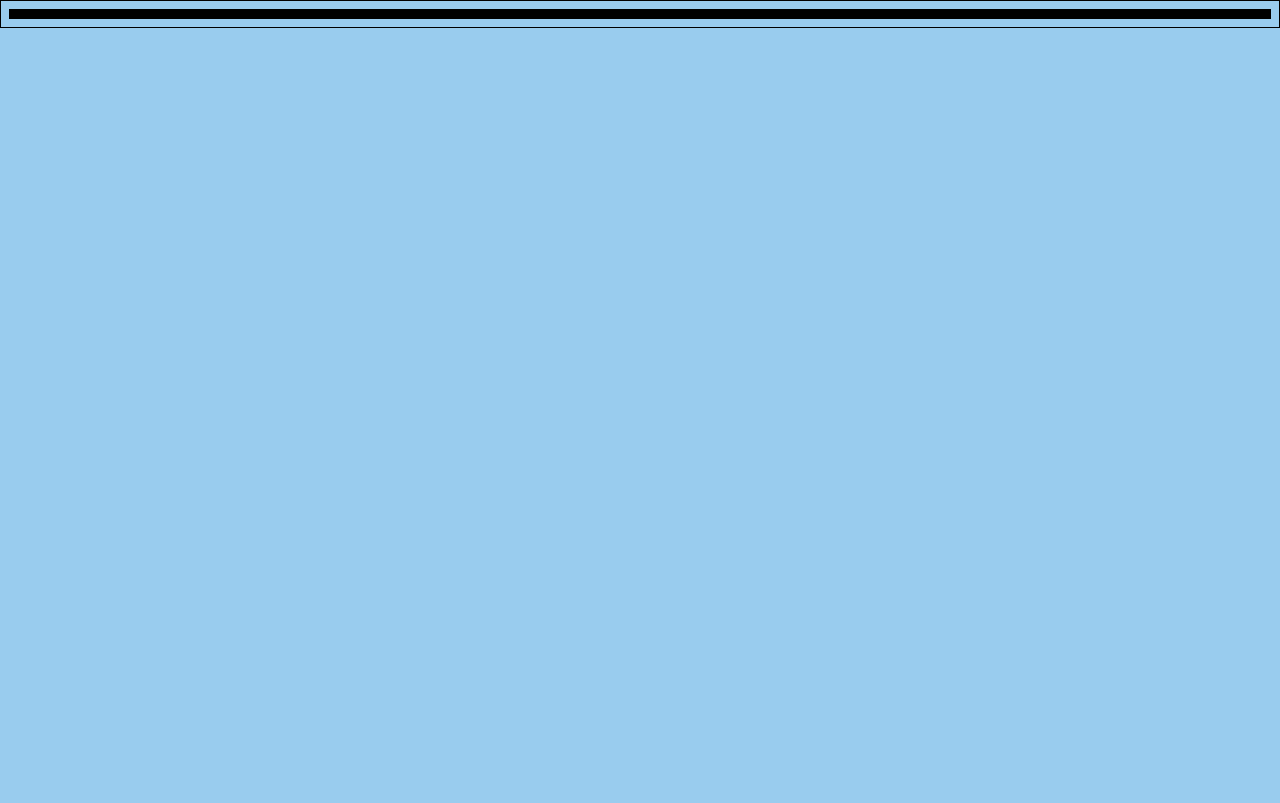
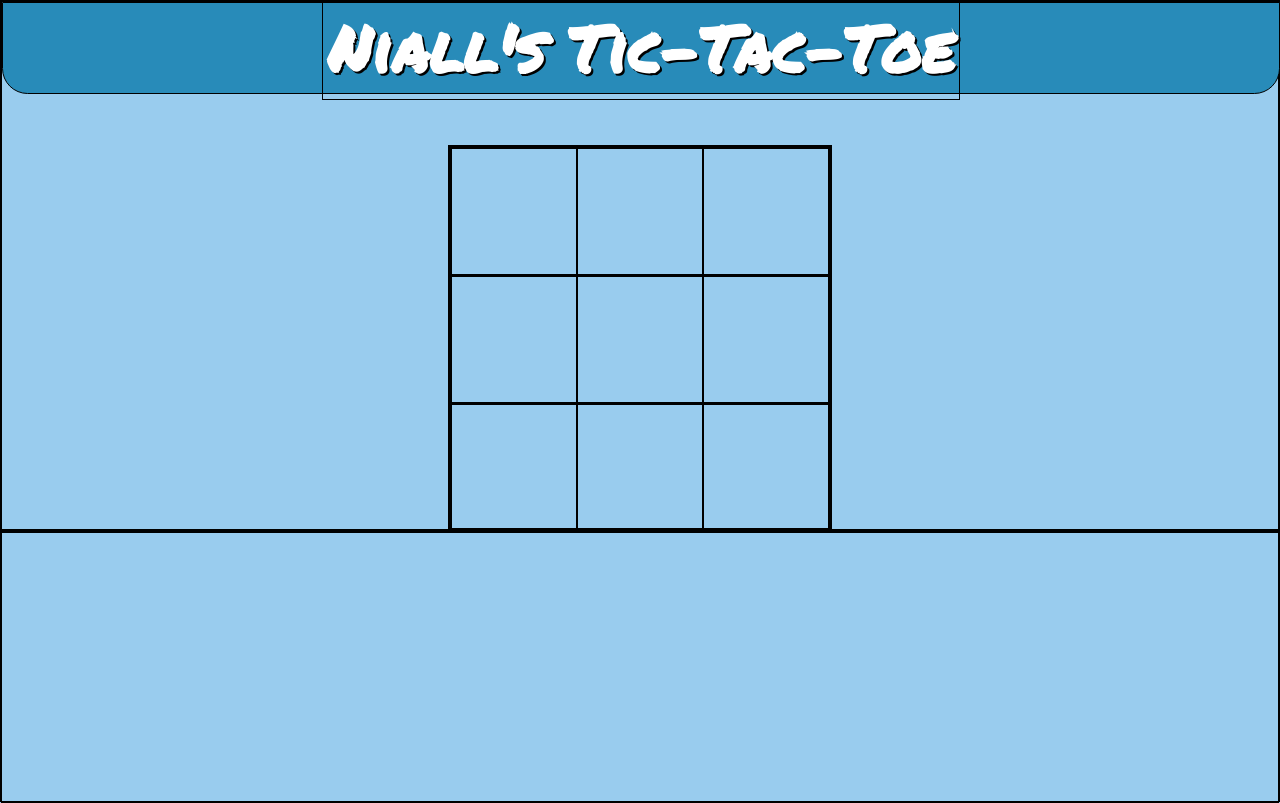
Before and after one commit to noccer/tic-tac-toe, a plain HTML site: page index.html in a window 1280 px wide. Drawn offline with nearby package versions, Linux system fonts and the light colour scheme.

Commit message:
html: added google fonts, added heading. js: completed makeGameArea. css: added styling for html/body/#header/h1/#gamesection/.row/.col. Columns and rows rigid, will try make them more dynamic later in the week.

```diff
--- a/css/style.css
+++ b/css/style.css
@@ -1,7 +1,54 @@
 * {
 	border: 1px solid black;
+	margin: 0;
+	padding: 0;
+}
+
+html, body {
+	height: 100%;
 }
 
 html {
 	background-color: #99ccee;
+	font-family: 'Permanent Marker', cursive;
 }
+
+#header {
+	background-color: #288bb9;
+	width: 100%;
+	margin: 0 auto;
+	height: 7vw;
+	display: flex;
+	justify-content: center;
+	align-items: center;
+	margin-bottom: 4vw;
+	border-radius: 0 0 2vw 2vw;
+}
+
+h1 {
+	color: #ffffff;
+	font-size: 5vw;
+	padding: 5px;
+	text-shadow: 2px 2px #000000;
+}
+
+#gameSection {
+	height: 30vw;
+	width: 30vw;
+	display: block;
+	margin: 0 auto;
+	box-sizing: border-box;
+}
+
+.row {
+	width: 100%;
+	height: 10vw;
+	box-sizing: border-box;
+}
+
+.col {
+	height: 10vw;
+	width: 33.3%;
+	display: inline-block;
+	box-sizing: border-box;
+}
--- a/index.html
+++ b/index.html
@@ -3,15 +3,16 @@
 <head>
 	<meta charset="UTF-8">
 	<title>Niall's Tic-Tac-Toe</title>
+	<link href='https://fonts.googleapis.com/css?family=Permanent+Marker' rel='stylesheet' type='text/css'>
 	<link rel="stylesheet" href="css/style.css">
 	<script src="https://code.jquery.com/jquery-2.2.3.min.js" ></script>
 	<script src="js/app.js"></script>
 </head>
 <body>
 <section id="header">
-
+	<h1>Niall's Tic-Tac-Toe</h1>
 </section>
-<section id="game">
+<section id="gameSection">
 
 </section>
 <section id="buttonSection">
--- a/js/app.js
+++ b/js/app.js
@@ -59,15 +59,36 @@ var checkWhoWon = function(player){
 	}
 };
 
-playerMove(playerOne,0,0);
-playerMove(playerTwo,0,1);
-playerMove(playerOne,0,2);
-// playerMove(playerTwo,1,0,"O");
-playerMove(playerOne,1,1);
-// playerMove(playerTwo,1,2,"O");
-// playerMove(playerOne,2,0,"X");
-playerMove(playerTwo,2,2);
-playerMove(playerTwo,2,1);
-playerMove(playerTwo,2,0);
+var makeGameArea = function (){
+	var gameOutline = $('<div>').attr('id','gameOutline');
+	gameOutline.appendTo($('#gameSection'));
+	///make rows
+	for (var i = 0; i < gridSize; i++) {
+		var rows = $('<div>').addClass('row '+'row'+(i+1));
+		rows.appendTo($('#gameOutline'));
+		///make columns
+		for (var j = 0; j < gridSize; j++) {
+			var cols = $('<div>').addClass('col '+'col'+(j+1));
+			cols.appendTo($('.row'+(i+1)));
+		}
+	}
+}
+makeGameArea();
+
+
+
+//////////////////////////////////
+///SAMPLE PLAY MOVES//////////////
+//////////////////////////////////
+// playerMove(playerOne,0,0);
+// playerMove(playerTwo,0,1);
+// playerMove(playerOne,0,2);
+// // playerMove(playerTwo,1,0,"O");
+// playerMove(playerOne,1,1);
+// // playerMove(playerTwo,1,2,"O");
+// // playerMove(playerOne,2,0,"X");
+// playerMove(playerTwo,2,2);
+// playerMove(playerTwo,2,1);
+// playerMove(playerTwo,2,0);
 
 });///close the jQuery listener. $(function() means the page Document Object Model (DOM) is ready for JavaScript code to execute, images/scaffolding will load before any JavaScript does.
```
